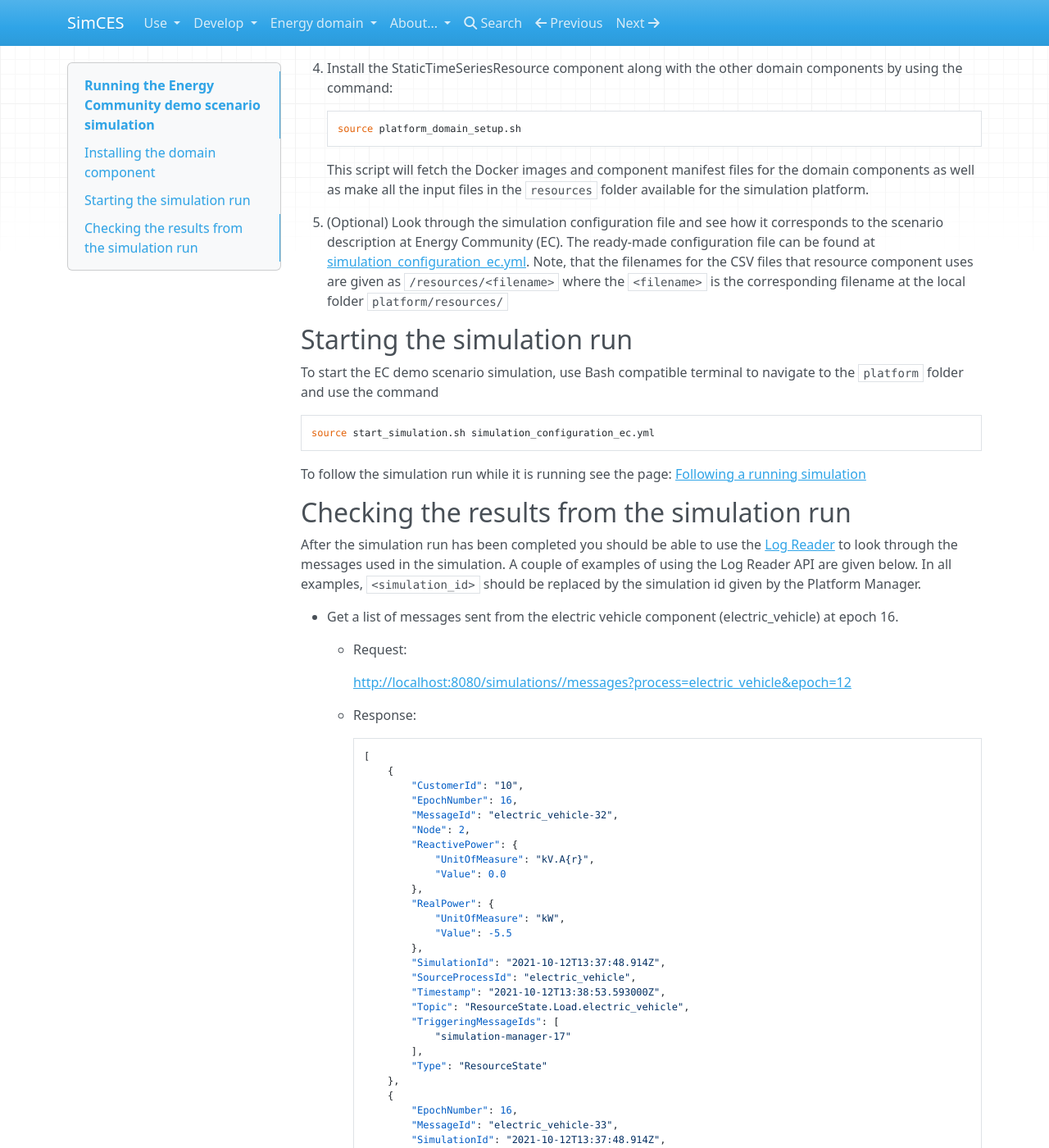
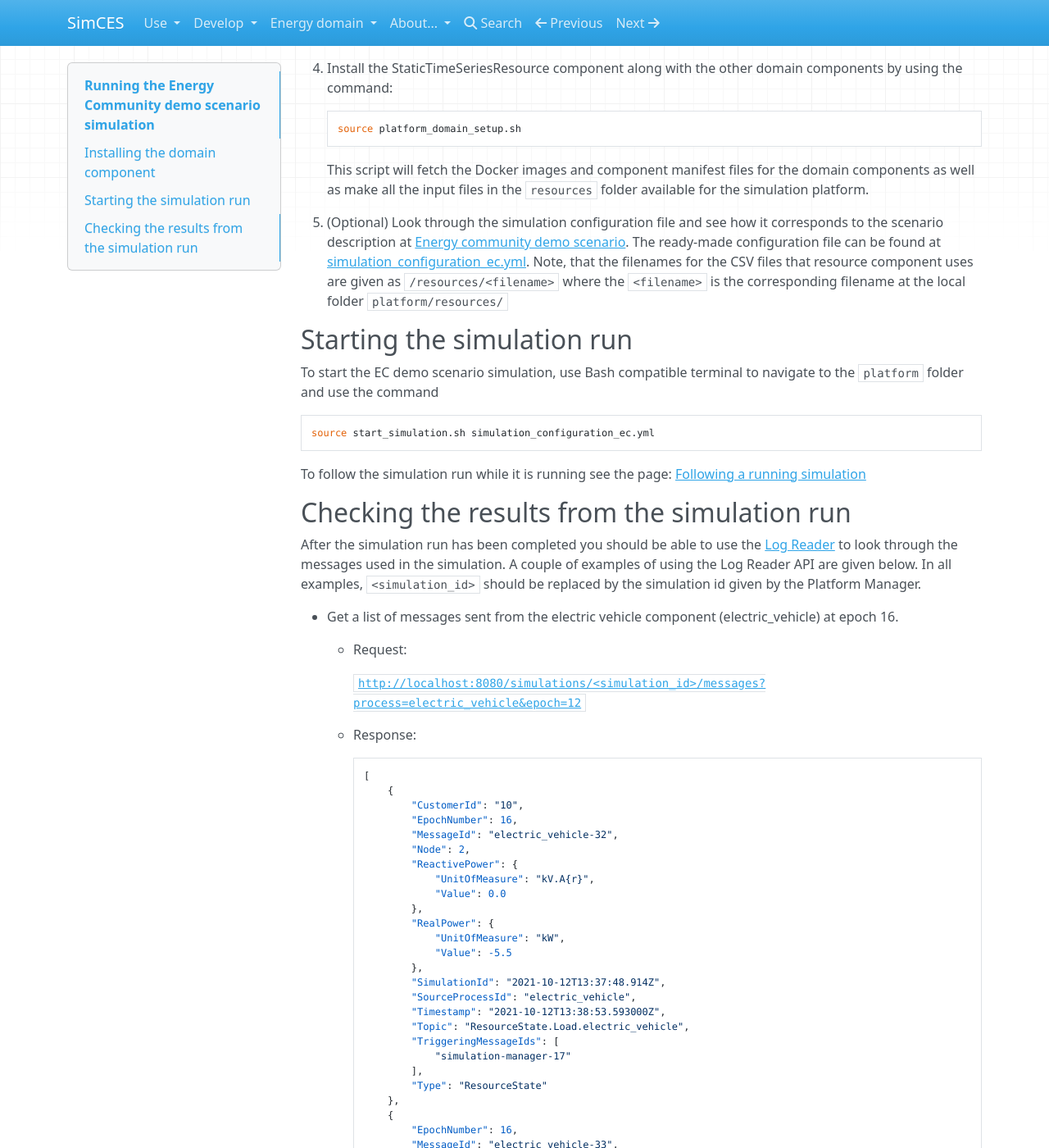
Before and after one commit to simcesplatform/simcesplatform.github.io, an MkDocs documentation site: the page built from markdown/energy_run-ec-demo.md, in a window 1280 px wide and 1400 px high, scrolled down 528 px. Shown: the whole window at 82% size. Built offline with MkDocs 1.6.1, drawn with Linux system fonts in a browser that asks for light colours; nearby versions of some CDN libraries; library files that are not in the unit come from our copies; some of the changed text lies outside the part shown.

Commit message:
Small fixes and corrections

```diff
--- a/markdown/energy_run-ec-demo.md
+++ b/markdown/energy_run-ec-demo.md
@@ -19,7 +19,7 @@ To be able to use the [StaticTimeSeriesResource](energy_static-time-series-resou
 
     This script will fetch the Docker images and component manifest files for the domain components as well as make all the input files in the `resources` folder available for the simulation platform.
 
-5. (Optional) Look through the simulation configuration file and see how it corresponds to the scenario description at Energy Community (EC). The ready-made configuration file can be found at [simulation_configuration_ec.yml](https://github.com/simcesplatform/Platform-Manager/blob/master/simulation_configuration_ec.yml). Note, that the filenames for the CSV files that resource component uses are given as `/resources/<filename>` where the `<filename>` is the corresponding filename at the local folder `platform/resources/`
+5. (Optional) Look through the simulation configuration file and see how it corresponds to the scenario description at [Energy community demo scenario](energy_scenario-ec-demo.md). The ready-made configuration file can be found at [simulation_configuration_ec.yml](https://github.com/simcesplatform/Platform-Manager/blob/master/simulation_configuration_ec.yml). Note, that the filenames for the CSV files that resource component uses are given as `/resources/<filename>` where the `<filename>` is the corresponding filename at the local folder `platform/resources/`
 
 ## Starting the simulation run
 
@@ -38,7 +38,7 @@ After the simulation run has been completed you should be able to use the [Log R
 
     - Request:
 
-        [http://localhost:8080/simulations/<simulation_id>/messages?process=electric_vehicle&epoch=12](http://localhost:8080/simulations/<simulation_id>/messages?process=electric_vehicle&epoch=12)
+        [`http://localhost:8080/simulations/<simulation_id>/messages?process=electric_vehicle&epoch=12`](http://localhost:8080/simulations/<simulation_id>/messages?process=electric_vehicle&epoch=12)
 
     - Response:
 
```
Also changed, not shown: other parts of markdown/energy_run-ec-demo.md (+2 -2 lines), markdown/core_platform-settings.md (+5 -3 lines).
